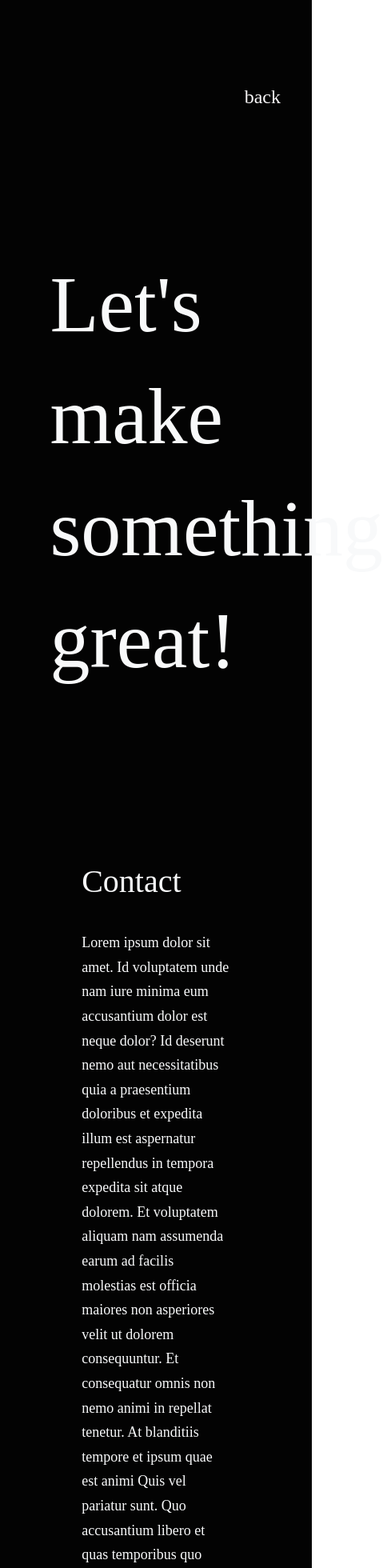
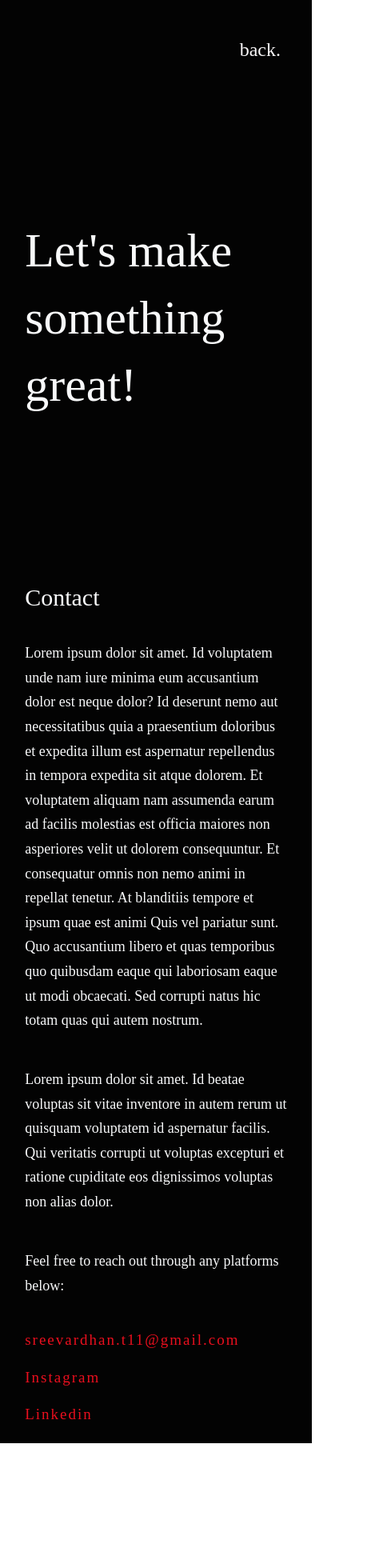
Before and after one commit to SreevardhanTaluchuri/portfolio-website, a React (Create React App) app: page /contact in a window 390 px wide. Shown: the top 1960 px of the page at 80% size, 479 px wide, since content can reach past the window. After the commit the page ends 1804 px from the top, so only its background shows below. Built offline with nearby package versions, Linux system fonts and the light colour scheme; a web font is replaced by a local one.

Commit message:
optimized mobile version in hero , about, contact

```diff
--- a/src/Components/About/About.js
+++ b/src/Components/About/About.js
@@ -4,9 +4,10 @@ import Home from "../Home/Home";
 import { Container } from "react-bootstrap";
 import ScrollProgressBar from "../ScrollProgressBar/ScrollProgressBar";
 import Text from "../Hero/Text/Text";
+import useWindowSize from "../../hooks/useWindowSize";
 
 const About = () => {
-
+    const { width } = useWindowSize();
     return (
         <>
             <div className={styles.AboutWrapper}>
@@ -58,7 +59,9 @@ const About = () => {
                                     init="My Resume"
                                     hover="My Resume"
                                     color="ea0f1e"
-                                    size="20px"
+                                    size={
+                                        width > 768 ? "20px" : "18px"
+                                    }
                                 />
                             </a>
                         </div>
--- a/src/Components/About/About.module.scss
+++ b/src/Components/About/About.module.scss
@@ -1,4 +1,10 @@
 @import url("https://fonts.googleapis.com/css2?family=Alegreya+SC&family=Allura&family=Alumni+Sans:ital,wght@0,100;0,200;0,300;0,400;0,500;0,600;0,700;0,800;0,900;1,100;1,200;1,300;1,400;1,500;1,600;1,700;1,800;1,900&family=Bodoni+Moda:ital,opsz,wght@0,6..96,400;0,6..96,500;0,6..96,600;0,6..96,700;0,6..96,800;0,6..96,900;1,6..96,400;1,6..96,500;1,6..96,600;1,6..96,700;1,6..96,800;1,6..96,900&display=swap");
+
+@mixin mobile($size) {
+ @media screen and (max-width: 768px) {
+  font-size: $size;
+ }
+}
 
 .AboutWrapper {
  height: 300vh;
@@ -7,6 +13,9 @@
  .AboutContainer {
   max-width: 68%;
   margin: 0 auto;
+  @media screen and (max-width: 768px) {
+   max-width: 90%;
+  }
   .PageHeadingContainer {
    height: 100vh;
    display: flex;
@@ -19,7 +28,7 @@
     margin: clamp(50px, 15vh, 0px) 0 0 0px;
     font-family: "Lora Semibold";
     color: #faf8f9;
-    font-size: min(90px, 8vw);
+    font-size: min(90px, 45px);
 
     .HeadingRed {
      color: #ea0f1e;
@@ -32,17 +41,23 @@
   .AboutTextContainer {
    max-width: 68%;
    margin: 0 auto;
+   @media screen and (max-width: 768px) {
+    max-width: 90%;
+   }
    font-family: "Lora";
    color: #faf8f9;
    .AboutTextHeading {
     font-size: 40px;
     font-weight: 600;
+
+    @include mobile(30px);
    }
 
    .AboutTextSubHeading {
     line-height: 160%;
     font-size: 24px;
     margin-bottom: 4vh;
+    @include mobile(18px);
    }
 
    .AboutText {
@@ -50,6 +65,7 @@
     // font-family: 'Regular';
     font-size: 18px;
     margin-bottom: 3vh;
+    @include mobile(14px);
    }
    .Resume {
     color: #ea0f1e;
--- a/src/Components/Contact/Contact.js
+++ b/src/Components/Contact/Contact.js
@@ -2,15 +2,20 @@ import React, { useState } from 'react'
 import styles from './Contact.module.scss'
 import Home from '../Home/Home'
 import Text from './../Hero/Text/Text'
+import useWindowSize from '../../hooks/useWindowSize'
 
 const Contact = () => {
  const [hoverText, setHoverText] = useState("copy to clipboard");
- const [clicked, setClicked] = useState(false);
  const emailDefault = "sreevardhan.t11@gmail.com";
  const [email, setEmail] = useState(emailDefault)
-
+ const { width } = useWindowSize();
  return (
-  <div className={styles.ContactWrapper}>
+  <div
+   onClick={() => {
+    if (width < 768 && email == "email copied!")
+     setEmail(emailDefault);
+   }}
+   className={styles.ContactWrapper}>
    <div className={styles.ContactContainer}>
     <Home />
     <div className={styles.HeadingContainer}>
@@ -32,6 +37,8 @@ const Contact = () => {
      <div className={styles.SocialsContainer}>
       <div
        onClick={(e) => {
+        if (width < 768)
+         setEmail("email copied!")
         navigator.clipboard.writeText(email)
         setHoverText('email copied!')
        }}
@@ -42,7 +49,7 @@ const Contact = () => {
         init={email}
         hover={hoverText}
         color="ea0f1e"
-        size="17px"
+        size={width > 768 ? "17px" : "19px"}
        />
       </div>
       <a
@@ -54,7 +61,7 @@ const Contact = () => {
         init="Instagram"
         hover="Instagram"
         color="ea0f1e"
-        size="17px"
+        size={width > 768 ? "17px" : "19px"}
        />
       </a>
       <a
@@ -66,7 +73,7 @@ const Contact = () => {
         init="Linkedin"
         hover="Linkedin"
         color="ea0f1e"
-        size="17px"
+        size={width > 768 ? "17px" : "19px"}
        />
       </a>
      </div>
--- a/src/Components/Contact/Contact.module.scss
+++ b/src/Components/Contact/Contact.module.scss
@@ -1,3 +1,10 @@
+@mixin mobile($size, $width) {
+ @media screen and (max-width: 768px) {
+  font-size: $size;
+  max-width: $width;
+ }
+}
+
 .ContactWrapper {
  height: 100%;
  width: 100%;
@@ -6,6 +13,7 @@
   padding: 25vh 0 0 0;
   vertical-align: baseline;
   max-width: 68%;
+  @include mobile(none, 84%);
   margin: 0 auto;
   .HeadingContainer {
    .Heading {
@@ -15,13 +23,14 @@
     font-family: "Lora Semibold";
     line-height: 140%;
     font-size: 100px;
+    @include mobile(60px, inherit);
    }
   }
 
   .ContentContainer {
    max-width: 70%;
    margin: 0 auto;
-
+   @include mobile(inherit, 100%);
    .Heading {
     color: #f8f9fa;
     font-family: "Lora Semibold";
@@ -29,6 +38,7 @@
     font-size: 48px;
     font-size: 40px;
     margin: 24vh 0 4vh 0;
+    @include mobile(30px, inherit);
    }
 
    .Text {
--- a/src/Components/Hero/Hero.js
+++ b/src/Components/Hero/Hero.js
@@ -4,6 +4,7 @@ import Text from './Text/Text'
 import { Link } from "react-router-dom";
 import { Container } from "react-bootstrap";
 import { animated, useSpring, config } from "react-spring";
+import useWindowSize from "../../hooks/useWindowSize";
 
 const Hero = () => {
     const [data, setData] = useState([
@@ -28,7 +29,6 @@ const Hero = () => {
     ])
     const { x } = useSpring({
         from: { x: 0 }, x: 1,
-        // config: { mass: 5, tension: 280, friction: 100, duration: 1000 },
         config: { ...config.gentle, duration: 1100 },
         loop: true,
 
@@ -36,7 +36,6 @@ const Hero = () => {
     const changeData = () => {
         const updatedData = data.map((item) => {
             const init = item.init
-            let link = ""
             return {
                 ...item,
                 init: item.hover,
@@ -45,8 +44,18 @@ const Hero = () => {
         })
         setData(updatedData)
     }
+    const { width } = useWindowSize();
+    const mobileOptions = () => {
+        if (width < 768) {
+            if (data[0].init == 'Hello.' || data[0].init == 'About') {
+                changeData()
+            }
+        }
+    }
     return (
-        <div className={styles.HeroWrapper}>
+        <div
+            onClick={() => mobileOptions()}
+            className={styles.HeroWrapper}>
             <Container>
                 <div className={styles.HeroContainer}>
                     <div className={styles.IntroContainer}>
@@ -54,11 +63,14 @@ const Hero = () => {
                             return (
                                 <Link className={styles.Link} key={index}
                                     to={() => {
-                                        if (item.init == 'Hello.' || item.init == 'I am' || item.init == 'Sreevardhan')
-                                            return '/'
+                                        if (width < 768) {
+                                            if (item.init == 'Hello.' || item.init == 'I am' || item.init == 'Sreevardhan')
+                                                return '/'
+                                            else
+                                                return item.path
+                                        }
                                         else
                                             return item.path
-
                                     }}>
                                     <Text init={item.init} hover={item.hover} color={item.color} />
                                 </Link>
@@ -69,13 +81,11 @@ const Hero = () => {
                         style={{
                             transform: x.interpolate(
                                 [0, 0.25, 0.5, 0.75, 1],
-                                [0, -8, -16, -8, 0]).interpolate(x =>
+                                [0, -13, -16, -13, 0]).interpolate(x =>
                                     `translateY(${x}px)`)
                         }}
-                        // style={upstyles}
                         className={styles.MobileOptionsChange}>
                         <p
-                            onClick={() => changeData()}
                             className={styles.OptionChange}>
                             Tap anywhere</p>
                     </animated.div>
--- a/src/Components/Hero/Hero.module.scss
+++ b/src/Components/Hero/Hero.module.scss
@@ -17,6 +17,9 @@
   }
 
   .MobileOptionsChange {
+   display: none;
+   @media screen and (max-width: 768px) {
+    display: block;
     position: absolute;
     bottom: 8%;
     color: #faf8f9;
@@ -26,3 +29,4 @@
    }
   }
  }
+}
--- a/src/Components/Home/Home.js
+++ b/src/Components/Home/Home.js
@@ -19,7 +19,7 @@ const Home = () => {
      }}
      onMouseEnter={() => setIsBackHovered((prevState) => !prevState)}
      onMouseLeave={() => setIsBackHovered((prevState) => !prevState)}
-     className={styles.Home}>{backHovered ? "wanna go back?" : "back"}
+     className={styles.Home}>{backHovered ? "wanna go back?" : "back."}
     </animated.p>
    </Link>
   </div>
--- a/src/Components/Home/Home.module.scss
+++ b/src/Components/Home/Home.module.scss
@@ -10,4 +10,7 @@
    font-size: 24px;
   }
  }
+ @media screen and (max-width: 768px) {
+  top: 3%;
+ }
 }
```
Lines whose indentation alone changed are shown as unchanged.
